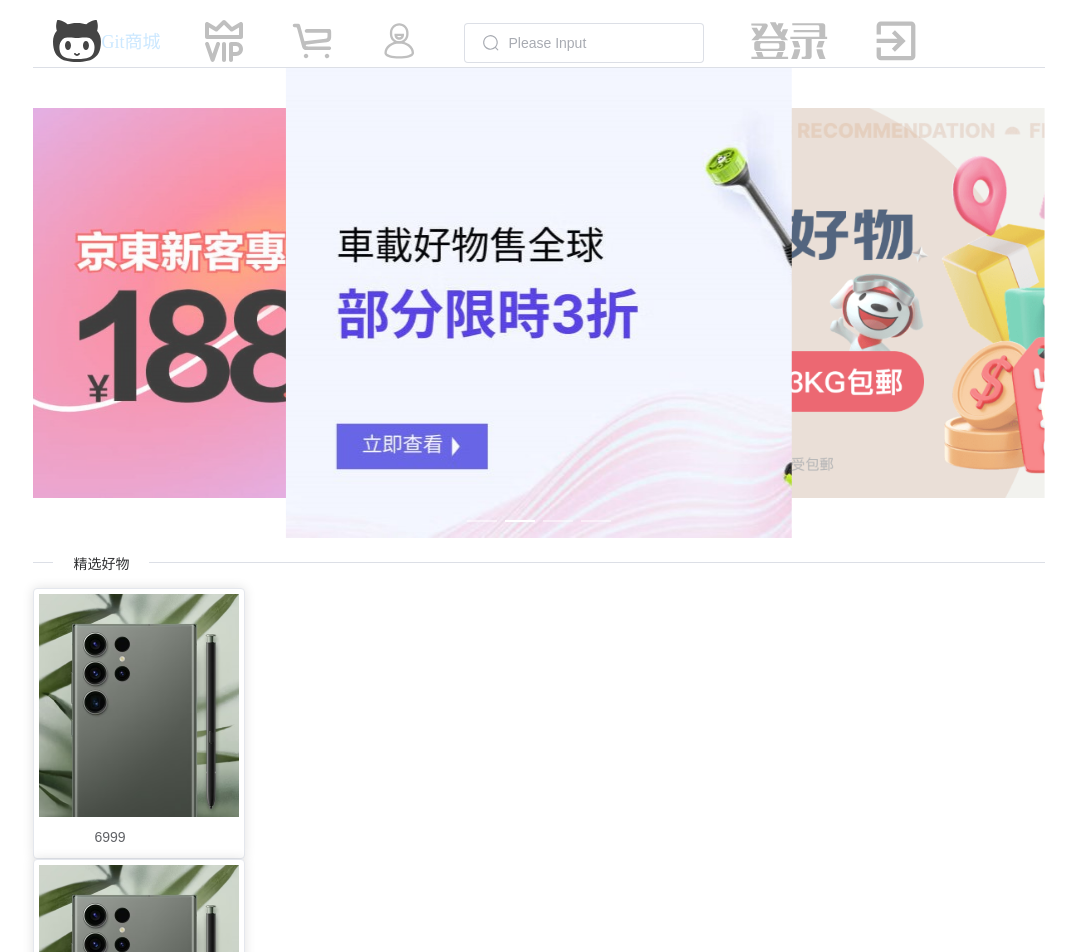
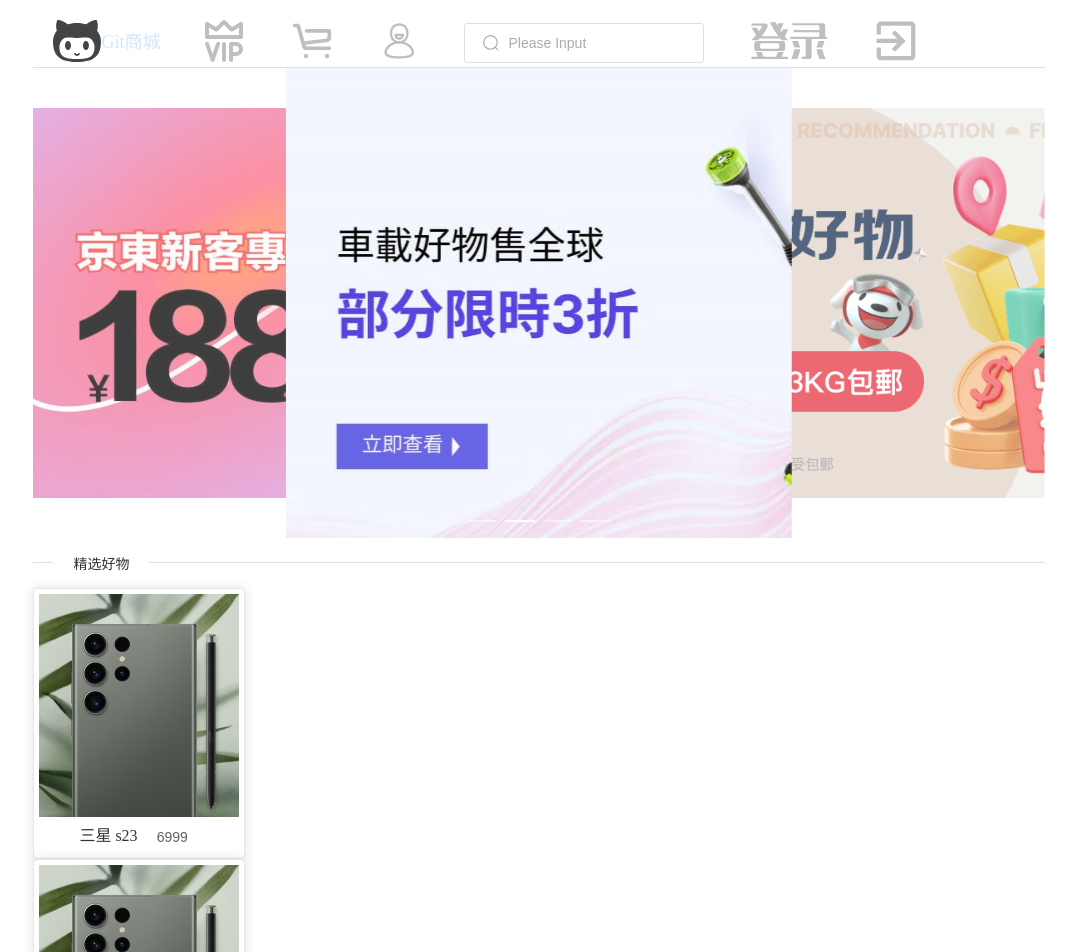
Before and after one commit to Tomori0Nao/comprehensiveProject, a Vue app in the folder vue3_schoolProject/: page / in a window 1280 px wide. Shown: the top 952 px of the page, without its empty margins (101-1177 px from the left). Built offline with nearby package versions, Linux system fonts and the light colour scheme; no server answers.

Commit message:
tiny_changes

```diff
--- a/vue3_schoolProject/src/components/GoodsCol.vue
+++ b/vue3_schoolProject/src/components/GoodsCol.vue
@@ -70,6 +70,7 @@ axios({
           <el-card :body-style="{ padding: '5px' }" style="width: 210px">
             <img :key="index" :src="item.goodsPictureAddr" class="image" />
             <div class="bottom">
+              {{ item.goodsName }}
               <el-button text class="button">{{ item.goodsPrice }}</el-button>
             </div>
           </el-card>
```
Also changed, not shown: 2 other files (tests, documents, lock files or other folders).
